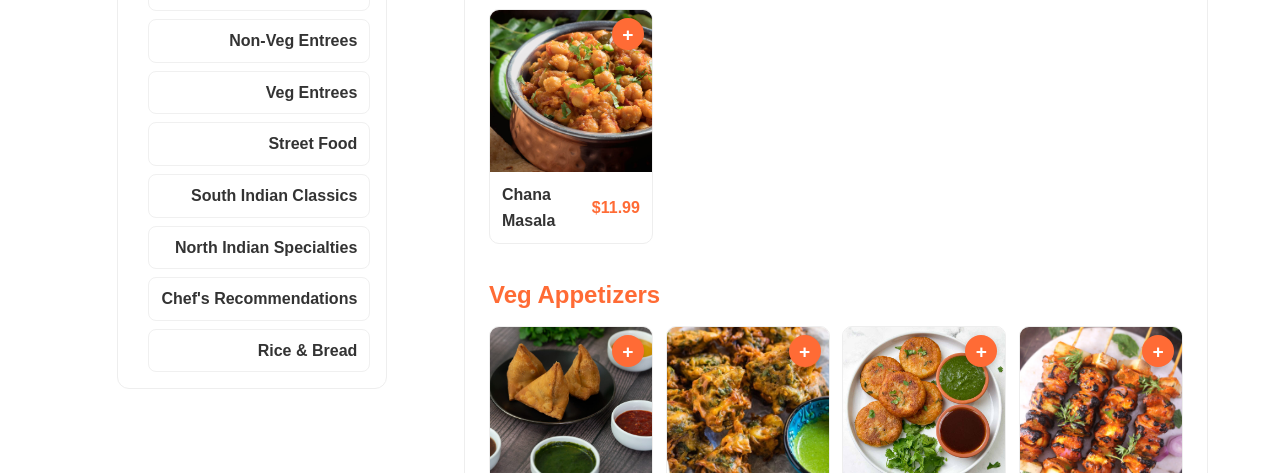
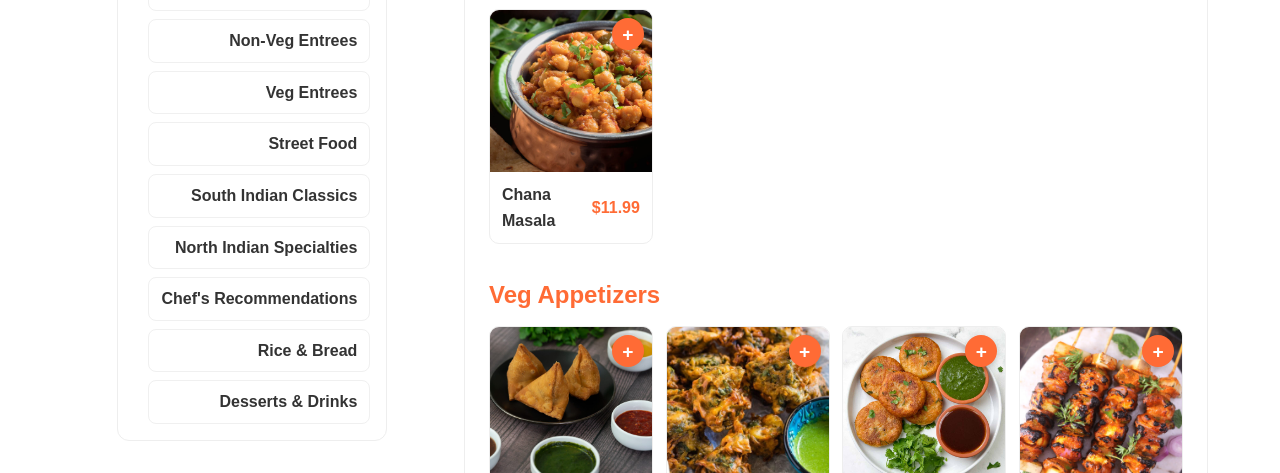
Before and after one commit to Narahari2364/1947-truly-Indian-restaurent, a plain HTML site: page menu.html in a window 1280 px wide. Shown: the part 479-952 px from the top of the page. Drawn offline with Linux system fonts and the light colour scheme.

Commit message:
Add 'Desserts & Drinks' link to the sidebar in menu.html to enhance navigation and menu completeness.

```diff
--- a/menu.html
+++ b/menu.html
@@ -190,6 +190,7 @@
                     <a href="#north-indian">North Indian Specialties</a>
                     <a href="#chefs-reco">Chef's Recommendations</a>
                     <a href="#rice-bread">Rice & Bread</a>
+                    <a href="#desserts">Desserts & Drinks</a>
                 </nav>
             </aside>
 
```
